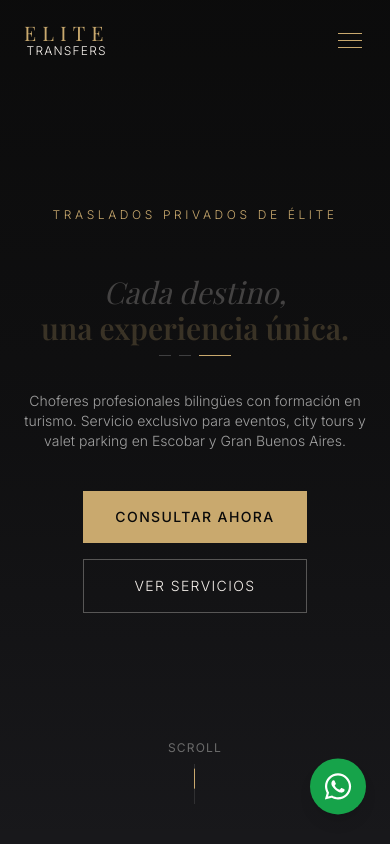
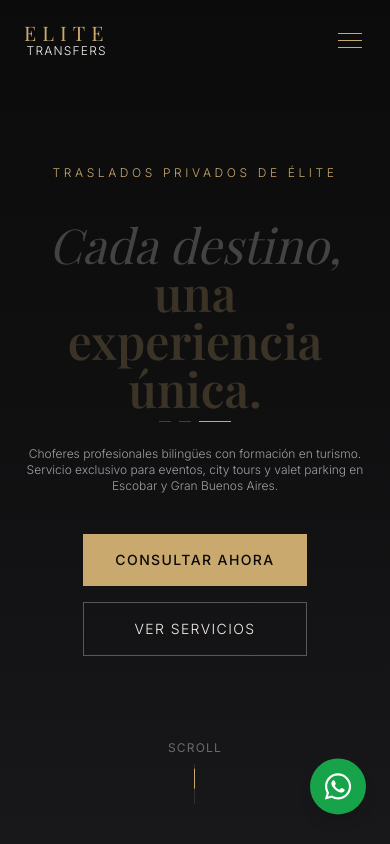
Before and after one commit to VM-Studio/traslados-roberto, a React (Vite) app: page / in a window 390 px wide. Shown: the top 844 px of the page. Built offline with nearby package versions, Linux system fonts and the light colour scheme; a web font is replaced by a local one.

Commit message:
fix: car divider size and position, hero mobile typography

```diff
--- a/src/components/CarDivider.jsx
+++ b/src/components/CarDivider.jsx
@@ -12,8 +12,8 @@ export default function CarDivider() {
           animation: drive 8s linear infinite;
           position: absolute;
           top: 75%;
-          transform: translateY(-85%);
-          width: 128px;
+          transform: translateY(-70%);
+          width: 160px;
           height: auto;
         }
       `}</style>
--- a/src/components/Hero.jsx
+++ b/src/components/Hero.jsx
@@ -79,10 +79,10 @@ export default function Hero() {
               transition={{ duration: 0.6, ease: 'easeInOut' }}
             >
               <h1 className="text-center">
-                <span className="block font-serif text-3xl sm:text-5xl md:text-7xl font-normal text-brand-cream italic">
+                <span className="block font-serif text-5xl sm:text-5xl md:text-7xl font-normal text-brand-cream italic">
                   {heroTitles[currentTitle].line1}
                 </span>
-                <span className="block font-serif text-3xl sm:text-5xl md:text-7xl font-semibold text-brand-gold">
+                <span className="block font-serif text-5xl sm:text-5xl md:text-7xl font-semibold text-brand-gold">
                   {heroTitles[currentTitle].line2}
                 </span>
               </h1>
@@ -105,7 +105,7 @@ export default function Hero() {
         {/* Bajada */}
         <motion.p
           {...fadeUp(0.6)}
-          className="font-sans font-light text-sm sm:text-lg text-brand-gray-light max-w-2xl mx-auto mt-6"
+          className="font-sans font-light text-xs sm:text-lg text-brand-gray-light max-w-2xl mx-auto mt-6"
         >
           {t('hero_subtitle')}
         </motion.p>
```
